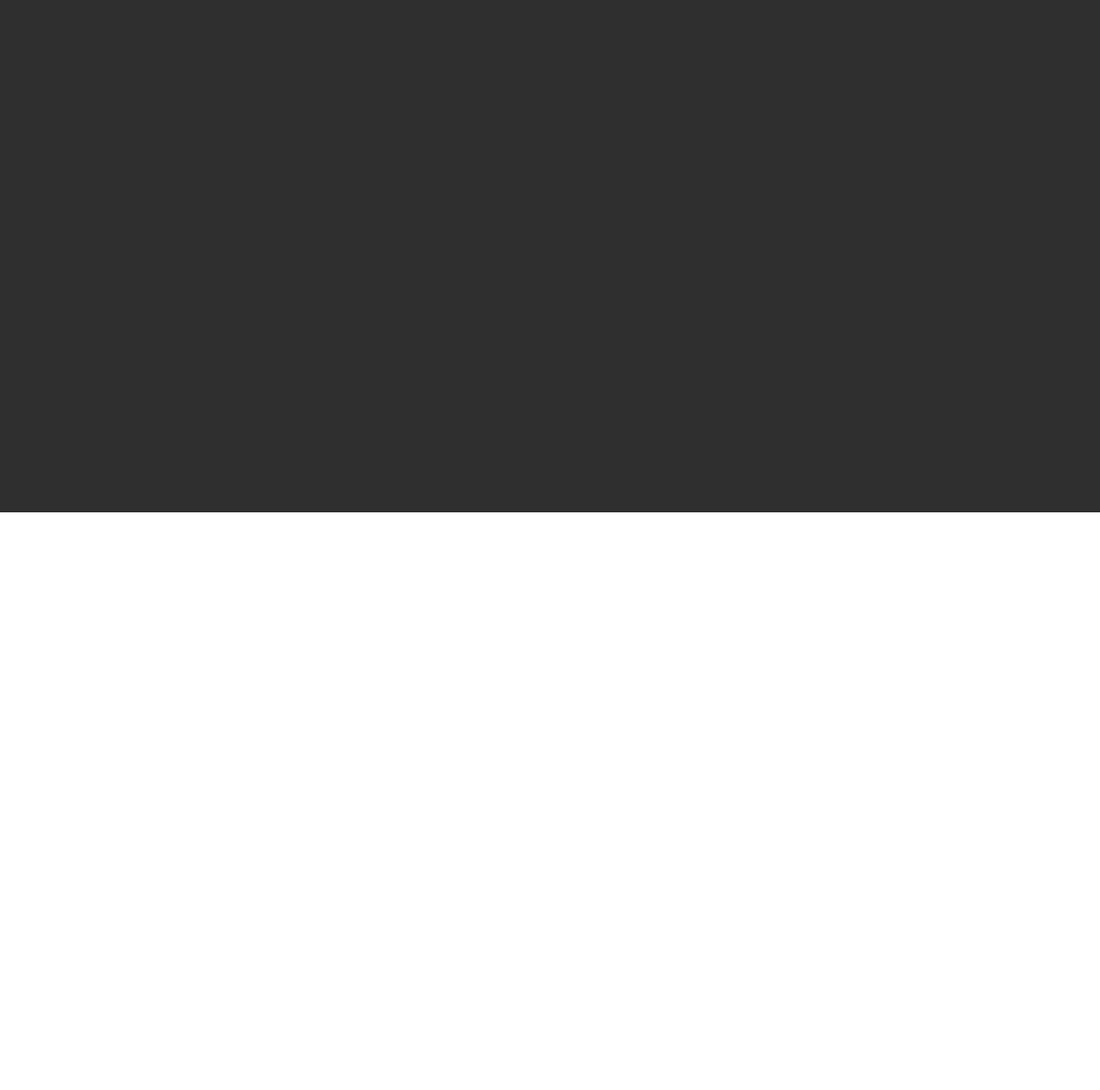
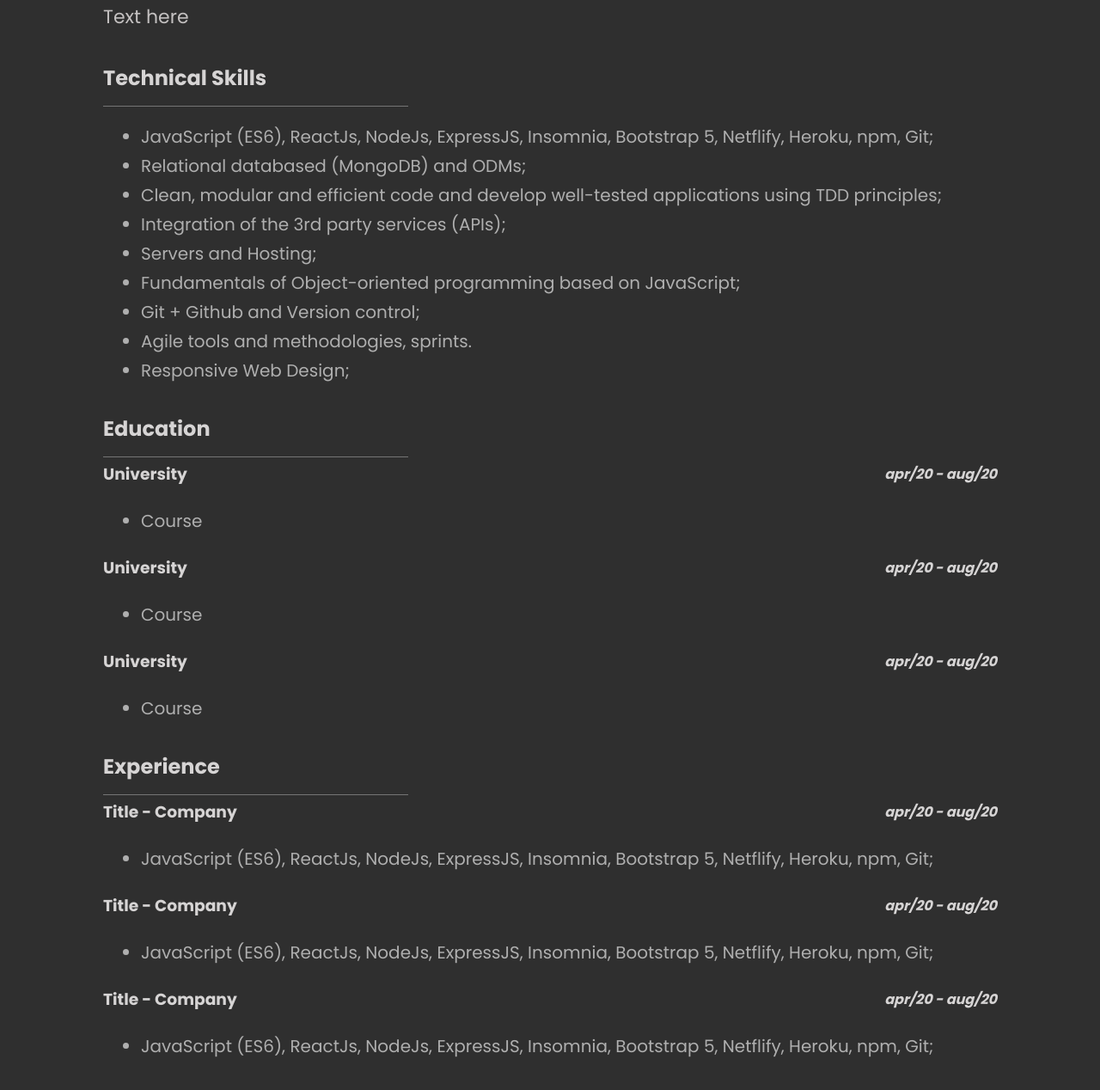
Before and after one commit to simoneguimaraes/portfolio-simone, a React app: page /curriculum in a window 1280 px wide. Shown: the part 204-1472 px from the top of the page at 86% size. Before the commit the page ends 800 px from the top, so only its background shows below. Built offline with nearby package versions, Linux system fonts and the light colour scheme.

Commit message:
updated cv template

```diff
--- a/src/components/CVSection/CVSection.css
+++ b/src/components/CVSection/CVSection.css
@@ -24,7 +24,18 @@
 
 }
 
-.border {
+.cv-container h3 {
+    color: #d6d4d4;
+    margin: 5px 0;
+
+}
+
+.cv-container h4 {
+    color: #d6d4d4;
+    margin: 5px 0;
+}
+
+.border-cv {
     width: 355px;
     border-bottom: #757575 .5px solid;
 }
@@ -80,12 +91,19 @@
 
 }
 
+.cv-company {
+    display: flex;
+    flex-direction: row;
+    align-items: center;
+    justify-content: space-between;
+}
+
 /* .items-navbar {
     background: hsl(334, 26%, 34%);
   } */
 
 @media (max-width: 600px) {
-    .border {
+    .border-cv {
         width: 285px;
         border-bottom: #757575 .5px solid;
     }
@@ -96,12 +114,24 @@
     }
 
     .cv-container h1 {
-        font-size: 28px;
-        margin: 10px;
+        font-size: 24px;
+        margin: 10px 0;
     }
     .cv-container h2 {
         font-size: 20px;
     }
+
+    .cv-container h3 {
+        margin: 15px 0;
+        font-size: 16px;
+
+    }
+
+    .cv-container h4 {
+        margin: 5px 0;
+        font-size: 14px;
+    }
+
     .cv-container p {
         font-size: 17px;
     }
@@ -124,4 +154,11 @@
 .cv-button {
     margin: 10px 10px 20px 10px;
   }
+
+  .cv-company {
+    display: flex;
+    flex-direction: column;
+    align-items: flex-start;
+    justify-content: space-between;
 }
+}
--- a/src/components/CVSection/CVSection.js
+++ b/src/components/CVSection/CVSection.js
@@ -3,8 +3,96 @@ import "./CVSection.css";
 function CVSection() {
   return (
     <div className="cv-container">
-      <h1 className="cv-title">CV</h1>
-
+      <h1 className="cv-title">SOFTWARE DEVELOPER</h1>
+      <p className="cv-tech">Text here</p>
+      <h2 className="cv-tech">Technical Skills</h2>
+      <div className="border-cv"></div>
+      <ul className="cv-list-itens">
+        <li>
+          JavaScript (ES6), ReactJs, NodeJs, ExpressJS, Insomnia, Bootstrap 5,
+          Netflify, Heroku, npm, Git;
+        </li>
+        <li>Relational databased (MongoDB) and ODMs;</li>
+        <li>
+          Clean, modular and efficient code and develop well-tested applications
+          using TDD principles;
+        </li>
+        <li>Integration of the 3rd party services (APIs);</li>
+        <li>Servers and Hosting;</li>
+        <li>
+          Fundamentals of Object-oriented programming based on JavaScript;
+        </li>
+        <li>Git + Github and Version control;</li>
+        <li>Agile tools and methodologies, sprints.</li>
+        <li>Responsive Web Design; </li>
+      </ul>
+      <h2 className="cv-tech">Education</h2>
+      <div className="border-cv"></div>
+      {/* University */}
+      <div className="cv-company">
+        <h3 className="cv-tech">University</h3>
+        <h4 className="cv-tech"><em>apr/20 - aug/20</em></h4>
+    </div>
+        <ul className="cv-list-itens">
+            <li>
+                Course
+            </li>
+        </ul>
+    {/* University */}
+    <div className="cv-company">
+        <h3 className="cv-tech">University</h3>
+        <h4 className="cv-tech"><em>apr/20 - aug/20</em></h4>
+    </div>
+        <ul className="cv-list-itens">
+            <li>
+                Course
+            </li>
+        </ul>
+    {/* University */}
+    <div className="cv-company">
+        <h3 className="cv-tech">University</h3>
+        <h4 className="cv-tech"><em>apr/20 - aug/20</em></h4>
+    </div>
+        <ul className="cv-list-itens">
+            <li>
+                Course
+            </li>
+        </ul>
+      <h2 className="cv-tech">Experience</h2>
+      <div className="border-cv"></div>
+      {/* Experience */}
+      <div className="cv-company">
+        <h3 className="cv-tech">Title - Company</h3>
+        <h4 className="cv-tech"><em>apr/20 - aug/20</em></h4>
+    </div>
+        <ul className="cv-list-itens">
+            <li>
+            JavaScript (ES6), ReactJs, NodeJs, ExpressJS, Insomnia, Bootstrap 5,
+            Netflify, Heroku, npm, Git;
+            </li>
+        </ul>
+    {/* Experience */}
+    <div className="cv-company">
+        <h3 className="cv-tech">Title - Company</h3>
+        <h4 className="cv-tech"><em>apr/20 - aug/20</em></h4>
+    </div>
+        <ul className="cv-list-itens">
+            <li>
+            JavaScript (ES6), ReactJs, NodeJs, ExpressJS, Insomnia, Bootstrap 5,
+            Netflify, Heroku, npm, Git;
+            </li>
+        </ul>
+    {/* Experience */}
+    <div className="cv-company">
+        <h3 className="cv-tech">Title - Company</h3>
+        <h4 className="cv-tech"><em>apr/20 - aug/20</em></h4>
+    </div>
+        <ul className="cv-list-itens">
+            <li>
+            JavaScript (ES6), ReactJs, NodeJs, ExpressJS, Insomnia, Bootstrap 5,
+            Netflify, Heroku, npm, Git;
+            </li>
+        </ul>
     </div>
   );
 }
```
